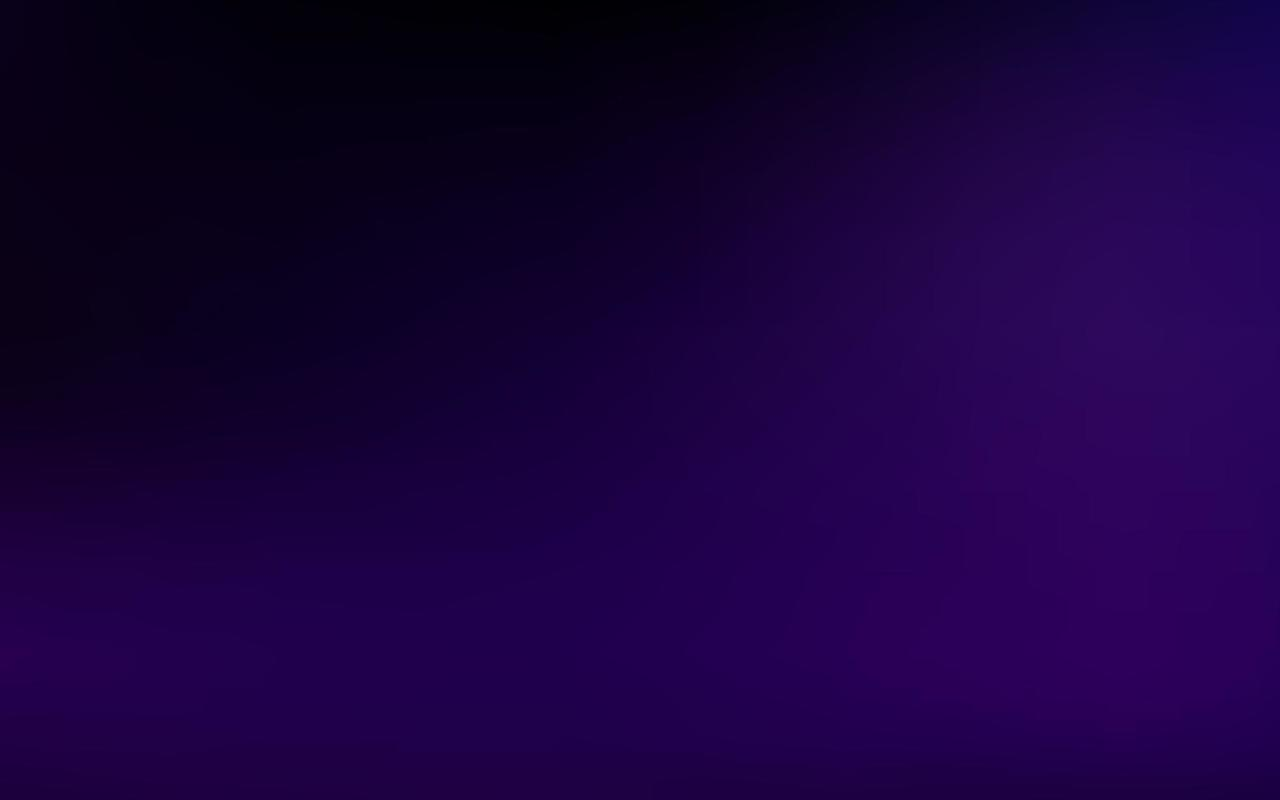
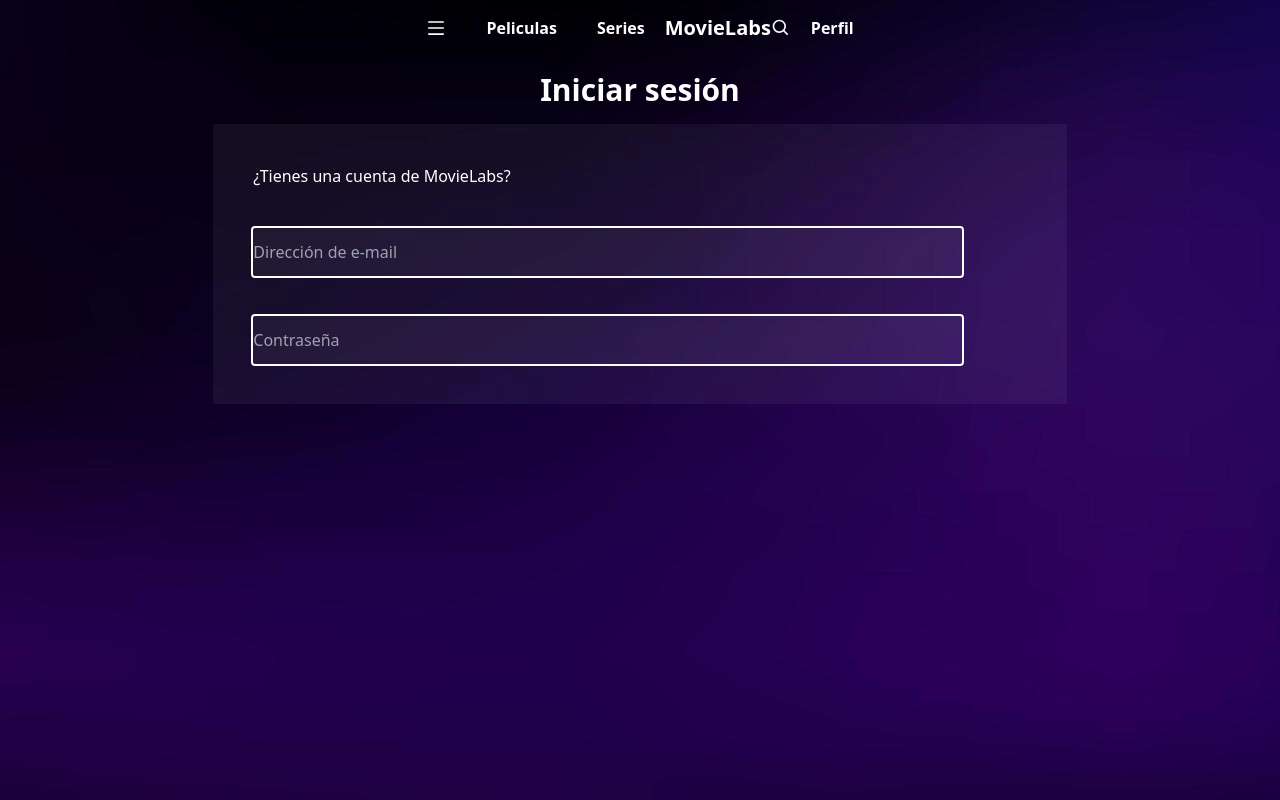
Before and after one commit to SantiRosso/ACHEBEO, a React (Vite) app in the folder client/: page /login in a window 1280 px wide. Built offline with nearby package versions, Linux system fonts and the light colour scheme.

Commit message:
adding Login component

```diff
--- a/client/src/Components/Login.jsx
+++ b/client/src/Components/Login.jsx
@@ -1,8 +1,16 @@
 import React from 'react';
+import NavBar from "./NavBar"
 
 const Login = () => {
     return (
-        <div>
+        <div className='h-screen flex flex-col items-center'>
+            <NavBar/>
+            <h1 className='flex justify-center text-white font-bold text-3xl my-4'>Iniciar sesión</h1>
+            <div className='flex flex-col justify-center items-start bg-white bg-opacity-5 h-11/12 w-4/6 p-10'>
+                <p className='text-white'>¿Tienes una cuenta de MovieLabs?</p>
+                <input type="email" placeholder='Dirección de e-mail' className='bg-white bg-opacity-5 text-white outline outline-2 outline-white rounded-sm h-12 w-11/12 mt-10'/>
+                <input type="password" placeholder='Contraseña' className='bg-white bg-opacity-5 text-white outline outline-2 outline-white rounded-sm h-12 w-11/12 mt-10'/>
+            </div>
         </div>
     );
 };
--- a/client/src/Components/NavBar.jsx
+++ b/client/src/Components/NavBar.jsx
@@ -16,8 +16,8 @@
             <div className="flex justify-between items-center">
                 <BiSearch size='20px' color='white' className="cursor-pointer" mx-5 onClick={()=> navigate("/")} />
                 <p className="text-white cursor-pointer mx-5 font-bold" onClick={()=> navigate("/")}>Perfil</p>
-                //Iniciar sesión
-                //Suscríbete
+                {/* Iniciar sesión
+                Suscríbete */}
             </div>
         </div>
     )
```
